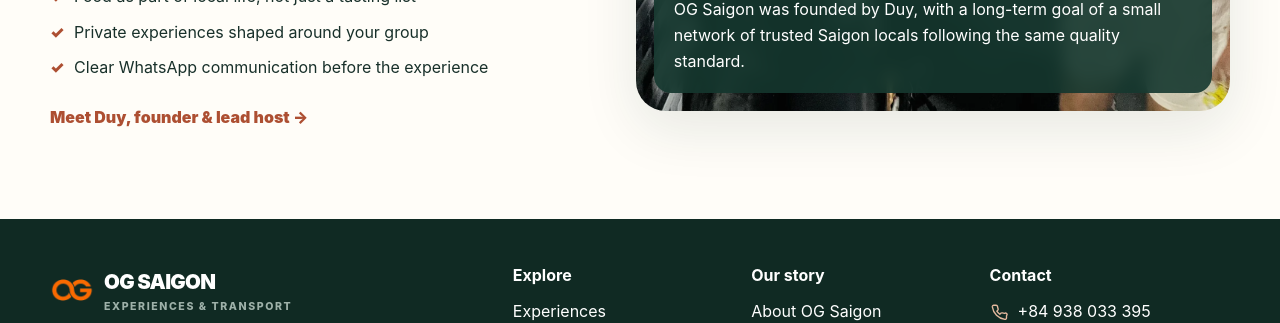
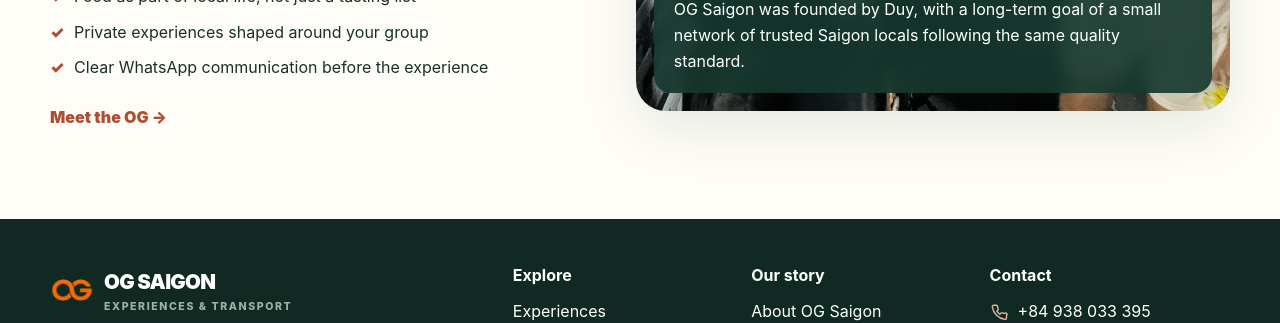
Before and after one commit to DSG2025/DSG2025.github.io, a Jekyll site: the page built from about/index.html, in a window 1280 px wide and 900 px high, scrolled down 1238 px. Shown: the part 269-592 px from the top of the window. Built offline with Jekyll 4.4.1, drawn with Linux system fonts in a browser that asks for light colours.

Commit message:
Rename visible founder navigation to Meet the OG

```diff
--- a/about/index.html
+++ b/about/index.html
@@ -55,7 +55,7 @@ layout: null
 <li>Private experiences shaped around your group</li>
 <li>Clear WhatsApp communication before the experience</li>
 </ul>
-<a class="text-link" href="/meet-duy/">Meet Duy, founder &amp; lead host →</a>
+<a class="text-link" href="/meet-duy/">Meet the OG →</a>
 </div>
 <div class="story-photo">
 <img alt="Travelers interacting with local people in Saigon" decoding="async" height="1536" loading="lazy" src="/assets/images/local-toast.webp" width="1600"/>
```
